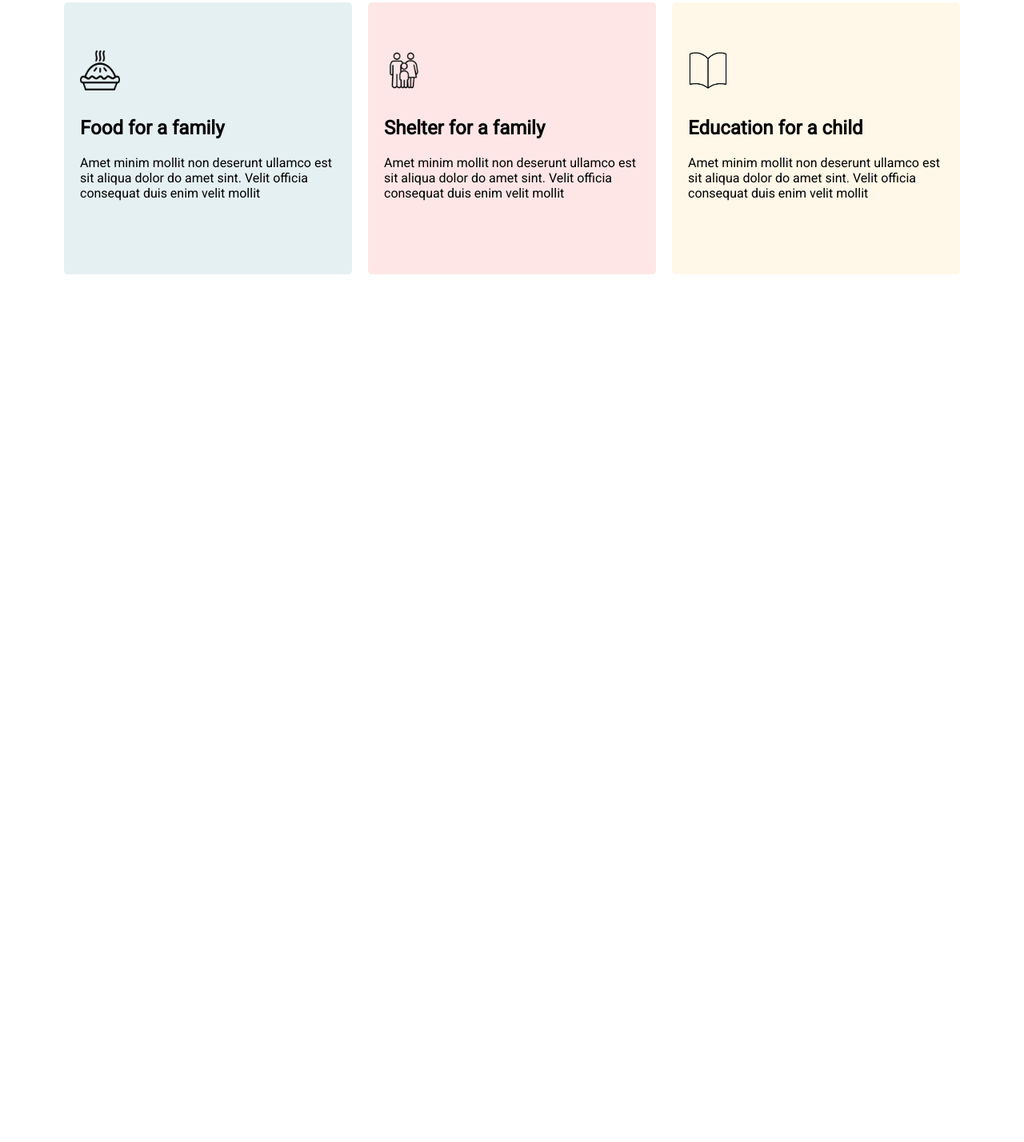
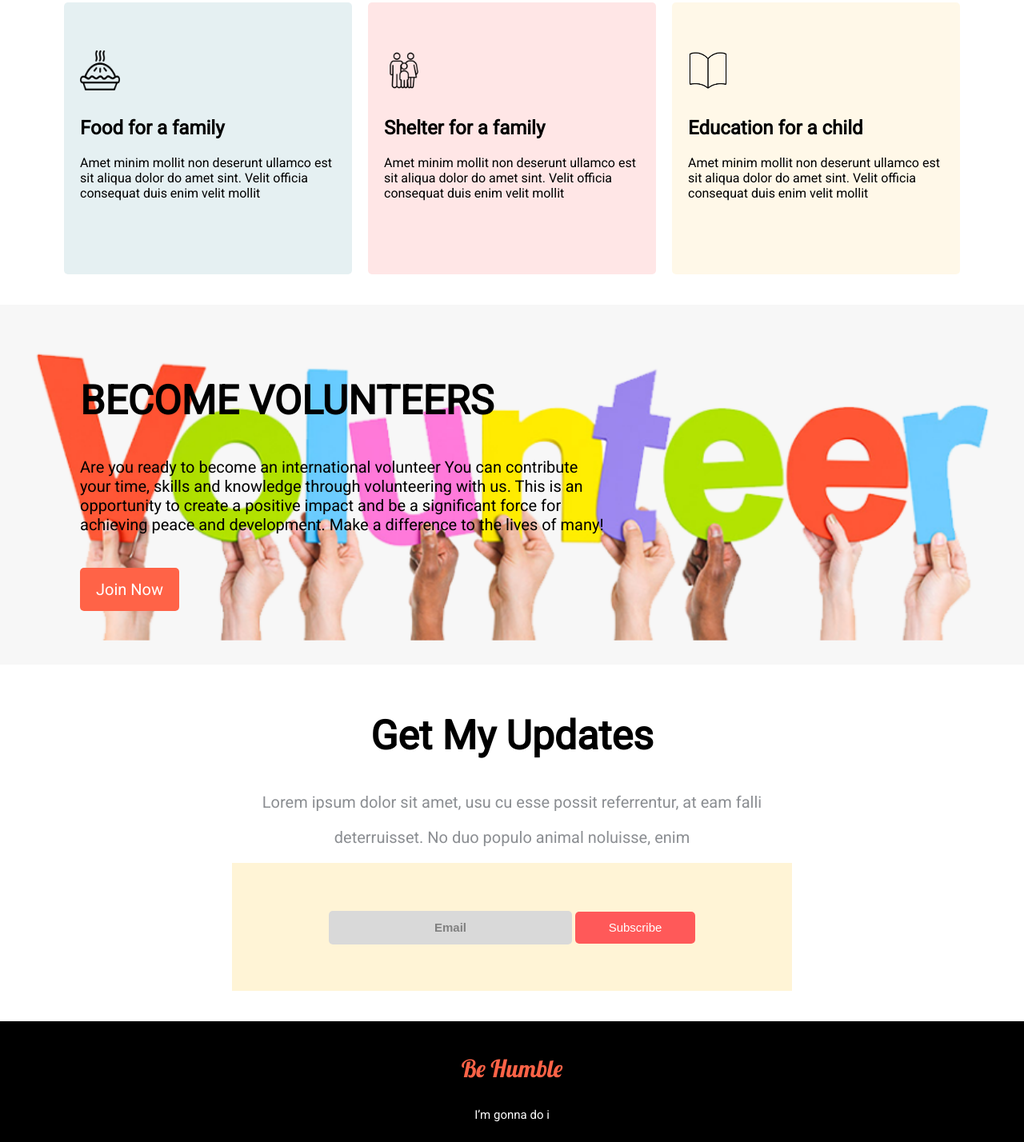
Before and after one commit to sufihasan/donate-today-repo, a plain HTML site: page index.html in a window 1280 px wide. Shown: the part 1499-2927 px from the top of the page at 80% size. Before the commit the page ends 1842 px from the top, so only its background shows below. Drawn offline with Linux system fonts and the light colour scheme.

Commit message:
before final commit

```diff
--- a/index.html
+++ b/index.html
@@ -7,9 +7,13 @@
     <meta name="viewport" content="width=device-width, initial-scale=1.0">
     <title>Donate</title>
     <link rel="stylesheet" href="style.css">
+
     <link rel="preconnect" href="https://fonts.googleapis.com">
     <link rel="preconnect" href="https://fonts.gstatic.com" crossorigin>
     <link href="https://fonts.googleapis.com/css2?family=Poppins&family=Roboto:wght@100;400&display=swap"
+        rel="stylesheet">
+
+    <link href="https://fonts.googleapis.com/css2?family=Lobster&family=Poppins&family=Roboto:wght@100;400&display=swap"
         rel="stylesheet">
 </head>
 
@@ -25,7 +29,7 @@
             <p>deterruisset. No duo populo animal noluisse, enim</p>
             <br><br>
 
-            <a href="#">Donate Now</a>
+            <a class="btn-orange" href="#">Donate Now</a>
 
 
 
@@ -62,7 +66,7 @@
 
 
             <br><br>
-            <a href="#">Donate Now</a>
+            <a class="btn-orange" href="#">Donate Now</a>
         </div>
     </section>
     <br><br>
@@ -70,7 +74,7 @@
 
     <section class="donate-plan">
 
-        <div class="donate-plan-p">
+        <div class="donate-today-p">
 
             <h1>Our Donate Plan</h1>
 
@@ -115,7 +119,53 @@
     </section>
 
     <!--donate part end-->
+    <br><br>
+    <section>
+        <div id="volunteer">
+            <h1>BECOME VOLUNTEERS</h1>
+            <p> Are you ready to become an international volunteer You can
+                contribute</p>
+            <p>your time, skills and knowledge through volunteering with us.
+                This is an</p>
+            <p>opportunity to create a positive impact and be a significant
+                force for </p>
+            <p>achieving peace and development.
+                Make a difference to the lives of many!</p>
+            <br><br><br>
+            <a class="btn-orange" href="#">Join Now</a>
+        </div>
+    </section>
+    <br>
+    <!--Get My Updates part start-->
+    <section class="Get-My-Updates">
+        <div class="donate-today-p">
+            <h1>Get My Updates</h1>
 
+            <p>Lorem ipsum dolor sit amet, usu cu esse possit referrentur, at eam falli
+            </p>
+            <p>
+                deterruisset. No duo populo animal noluisse, enim
+            </p>
+
+        </div>
+
+        <div id="form-end">
+            <form action="">
+
+                <input id="email" type="text" value="Email">
+                <input id="submit" type="submit" value="Subscribe">
+            </form>
+
+        </div>
+
+    </section>
+    <!--Get My Updates part end-->
+    <br><br>
 </body>
+<footer>
+
+    <p id="humble">Be Humble</p>
+    <p>I’m gonna do i</p>
+</footer>
 
 </html>
--- a/style.css
+++ b/style.css
@@ -16,7 +16,7 @@ body {
 
 }
 
-.top-ban a {
+.btn-orange {
 
     text-decoration: none;
     background-color: tomato;
@@ -69,15 +69,7 @@ hr {
 
 }
 
-.donate-today-now a {
 
-    text-decoration: none;
-    background-color: tomato;
-    padding: 15px 20px;
-    border-radius: 5px;
-    color: white;
-    font-size: 20px;
-}
 
 .donate-today-p p {
 
@@ -85,10 +77,7 @@ hr {
     color: rgb(139, 142, 146);
 }
 
-.donate-today-now p {
-    font-size: 20px;
-    color: rgb(139, 142, 146);
-}
+
 
 #taka-2hun {
 
@@ -167,4 +156,83 @@ hr {
     color: rgb(139, 142, 146);
 }
 
+
+#volunteer {
+
+    background-image: url("images/vol.png");
+    background-repeat: no-repeat;
+    background-size: cover;
+    height: 400px;
+    padding: 50px 0px 0px 100px;
+
+}
+
+#volunteer p {
+    font-size: 20px;
+    color: black;
+    font-size: 20px;
+    margin: 0;
+
+}
+
 /* donate plan part end */
+
+.Get-My-Updates {
+
+    text-align: center;
+}
+
+#form-end {
+    height: 100px;
+    width: 500px;
+
+    margin: 0 auto;
+    padding: 60px 100px 0px 100px;
+    background-color: #FFF4D6;
+}
+
+#email {
+
+    background-color: #D9D9D9;
+    border: none;
+    height: 40px;
+    border-radius: 5px;
+    width: 300px;
+    margin-right: 0;
+    text-align: center;
+    font-weight: 700;
+    color: gray;
+    font-size: 15px;
+}
+
+
+#submit {
+
+    background-color: #FF5959;
+    border: none;
+    height: 40px;
+    width: 150px;
+    border-radius: 5px;
+    margin-left: 0;
+    color: white;
+    font-size: 15px;
+
+}
+
+footer {
+
+    background-color: black;
+    color: white;
+    text-align: center;
+    padding: 10px;
+    font-size: 15px;
+}
+
+#humble {
+
+    color: tomato;
+    font-family: 'Lobster', cursive;
+    font-size: 30px;
+
+
+}
```
Also changed, not shown: images/vol.png (added).
